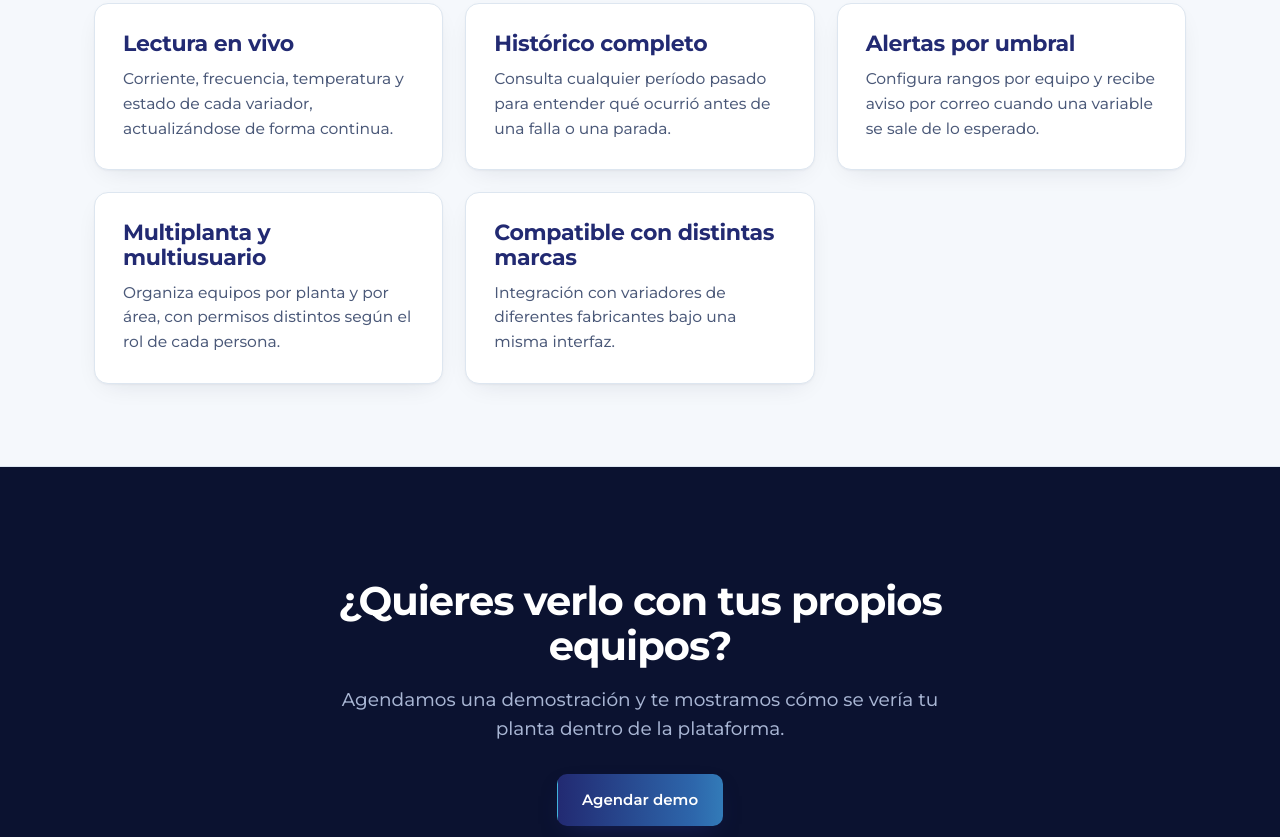
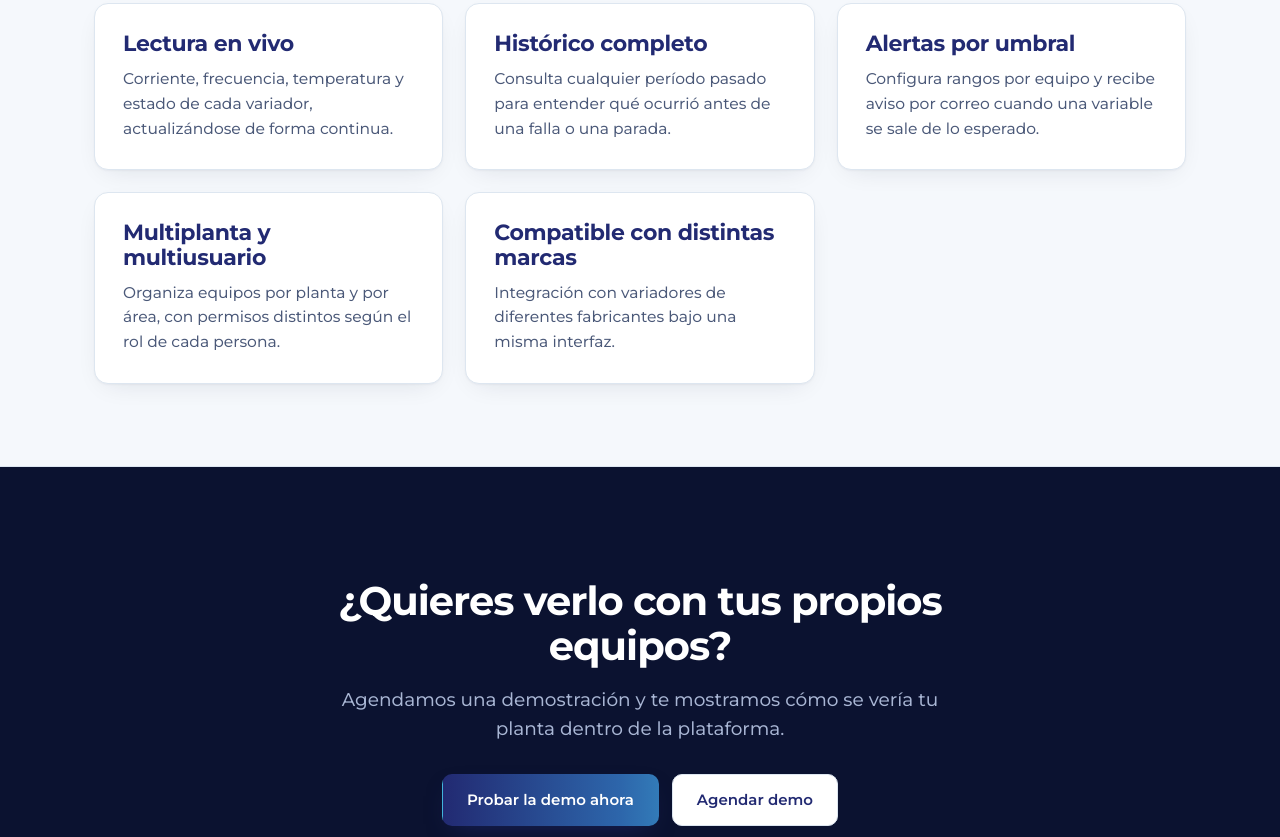
Before and after one commit to MoisesRubilarC/nexoria-landing, an Astro site: page /amprod in a window 1280 px wide. Shown: the part 1960-2797 px from the top of the page. Built offline with nearby package versions, Linux system fonts and the light colour scheme; Astro itself is replaced by a stand-in of ours.

Commit message:
Botones 'Probar la demo' (registro en AMPROD) en portada, AMPROD y pie, separados de 'Ingresar a la plataforma'
Co-Authored-By: Claude Sonnet 5.5 <noreply@anthropic.com>

```diff
--- a/src/components/HeroProducto.astro
+++ b/src/components/HeroProducto.astro
@@ -32,6 +32,7 @@ import VistaProducto from './VistaProducto.astro';
           Solicitar cotización
           <svg width="15" height="15" viewBox="0 0 24 24" fill="none" stroke="currentColor" stroke-width="2.4" stroke-linecap="round" stroke-linejoin="round"><path d="M5 12h13M13 6l6 6-6 6" /></svg>
         </a>
+        <a href="https://amprod.nexoriachile.com/demo" class="btn btn--fantasma" rel="noopener">Probar la demo</a>
         <a href="/amprod/" class="btn btn--fantasma">Ver la plataforma</a>
       </div>
 
--- a/src/components/PieDePagina.astro
+++ b/src/components/PieDePagina.astro
@@ -29,6 +29,7 @@ const anio = new Date().getFullYear();
       <a href="/nosotros/" class="pie__enlace">Nosotros</a>
       <a href="/amprod/" class="pie__enlace">AMPROD</a>
       <a href="/contacto/" class="pie__enlace">Cotizar</a>
+      <a href="https://amprod.nexoriachile.com/demo" class="pie__enlace" rel="noopener">Probar la demo</a>
       <a href="https://amprod.nexoriachile.com/" class="pie__enlace" rel="noopener">Ingresar a la plataforma</a>
     </nav>
 
--- a/src/pages/amprod.astro
+++ b/src/pages/amprod.astro
@@ -35,6 +35,7 @@ const etiquetaEstado = {
         <svg width="15" height="15" viewBox="0 0 24 24" fill="none" stroke="currentColor" stroke-width="2.4" stroke-linecap="round" stroke-linejoin="round"><path d="M5 12h13M13 6l6 6-6 6" /></svg>
       </a>
     )}
+    <a href="https://amprod.nexoriachile.com/demo" class="btn btn--secundario" rel="noopener">Probar la demo</a>
     <a href="/contacto/" class="btn btn--fantasma">Solicitar una demo</a>
   </Cabecera>
 
@@ -112,7 +113,8 @@ const etiquetaEstado = {
         Agendamos una demostración y te mostramos cómo se vería tu planta dentro de la plataforma.
       </p>
       <div style="display:flex;gap:13px;justify-content:center;flex-wrap:wrap;margin-top:30px">
-        <a href="/contacto/" class="btn btn--primario">Agendar demo</a>
+        <a href="https://amprod.nexoriachile.com/demo" class="btn btn--primario" rel="noopener">Probar la demo ahora</a>
+        <a href="/contacto/" class="btn btn--secundario">Agendar demo</a>
       </div>
     </div>
   </section>
```
